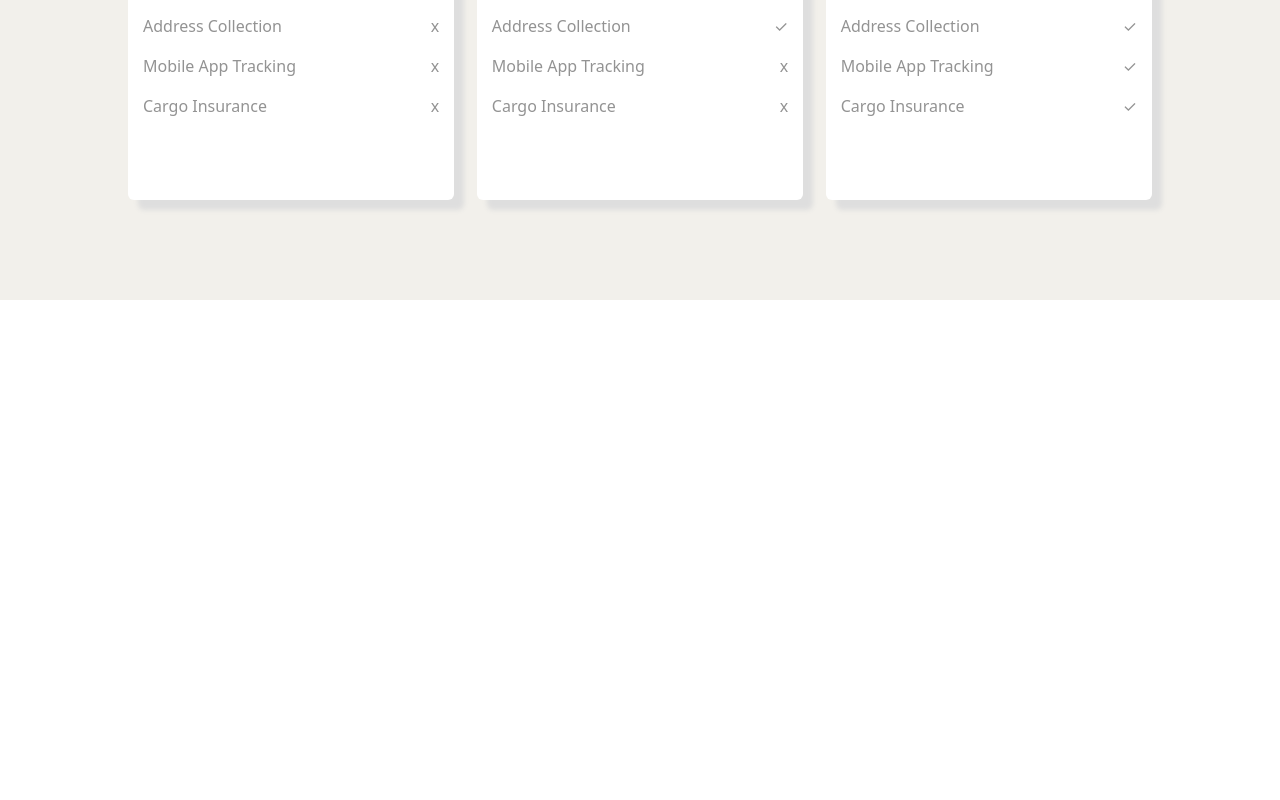
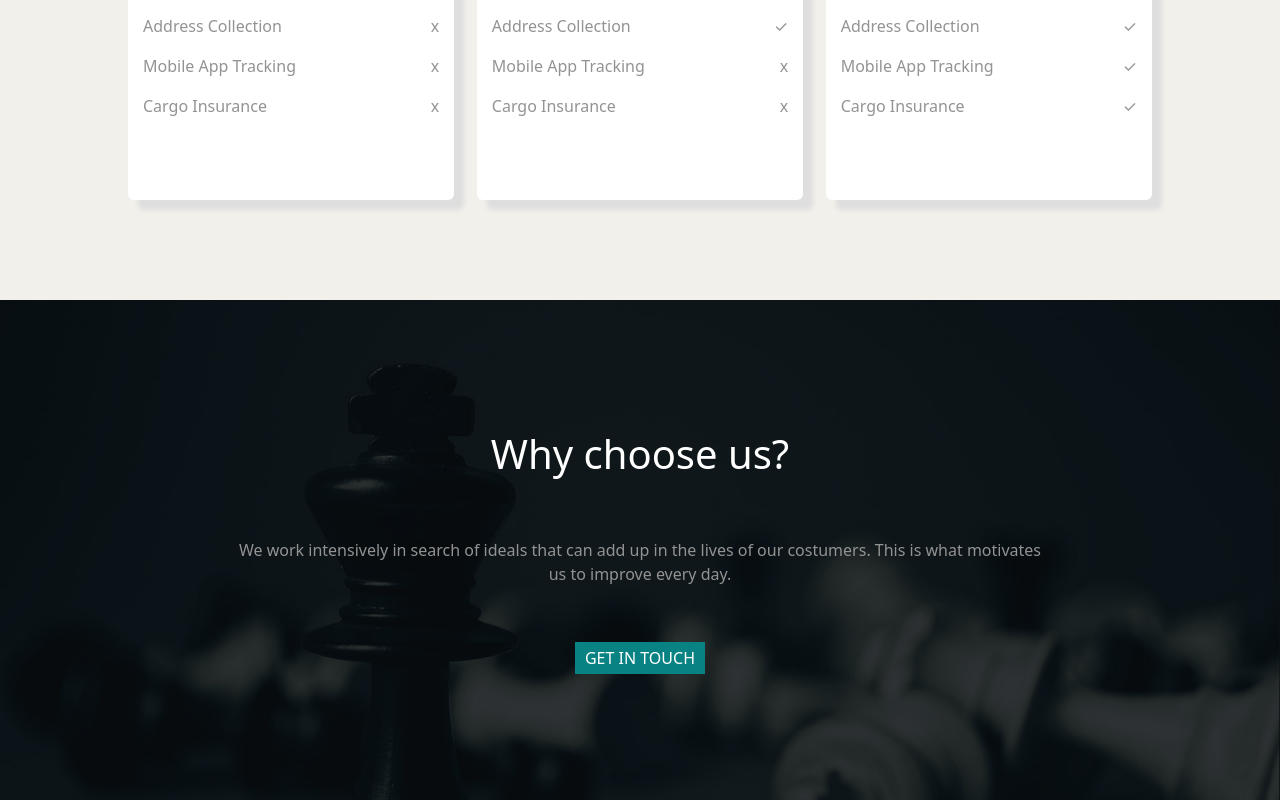
Before and after one commit to DylanBlanco/proj-html-vuejs, a Vue app: page / in a window 1280 px wide. Shown: the part 2479-3279 px from the top of the page. Before the commit the page ends 2779 px from the top, so only its background shows below. Built offline with nearby package versions, Linux system fonts and the light colour scheme.

Commit message:
main - Main Choose

```diff
--- /dev/null
+++ b/src/assets/scss/partials/mainChoose.scss
@@ -0,0 +1,21 @@
+/*
+Main Choose
+*/
+.mainChoose {
+    background-image: url(/public/img/bg-7.jpg);
+    background-repeat: no-repeat;
+    background-size: 100%;
+    padding: 100px;
+}
+
+.mainChoose .box {
+    text-align: center;
+}
+
+.mainChoose .box li {
+    padding: 30px;
+}
+
+.mainChoose .box li a {
+    padding: 5px 10px;
+}
--- a/src/components/MainApp.vue
+++ b/src/components/MainApp.vue
@@ -2,6 +2,7 @@
 import mainDelivery from './mainDelivery.vue';
 import mainIndustry from './mainIndustry.vue';
 import mainPricing from './mainPricing.vue';
+import mainChoose from './mainChoose.vue';
 export default {
     data() {
         return {
@@ -11,6 +12,7 @@ export default {
         mainDelivery,
         mainIndustry,
         mainPricing,
+        mainChoose,
     }
 }
 </script>
@@ -25,6 +27,9 @@ export default {
 
         <!-- pricing table -->
         <mainPricing />
+
+        <!-- main choose -->
+         <mainChoose />
     </main>
 </template>
 
--- /dev/null
+++ b/src/components/mainChoose.vue
@@ -0,0 +1,59 @@
+<script>
+export default {
+    data() {
+        return {
+            textChoose: {
+                title: 'Why choose us?',
+                text: 'We work intensively in search of ideals that can add up in the lives of our costumers. This is what motivates us to improve every day.',
+                link: 'GET IN TOUCH',
+            }
+        }
+    }
+}
+</script>
+
+<template>
+    <section class="mainChoose">
+        <div class="container">
+            <div class="box">
+                <ul>
+                    <li>
+                        <h1>
+                            {{ textChoose.title }}
+                        </h1>
+                    </li>
+                    <li>
+                        <p>
+                            {{ textChoose.text }}
+                        </p>
+                    </li>
+                    <li>
+                        <a href="#">
+                            {{ textChoose.link }}
+                        </a>
+                    </li>
+                </ul>
+            </div>
+        </div>
+    </section>
+</template>
+
+<style lang="scss" scoped>
+@use '../assets/scss/partials/reset.scss' as*;
+@use '../assets/scss/partials/variables.scss' as *;
+@use '../assets/scss/generalStyle.scss' as*;
+@use '../assets/scss/partials/mainChoose.scss' as*;
+
+.mainChoose h1 {
+    color: white;
+}
+
+.mainChoose p {
+    color: $textColorMain;
+}
+
+.mainChoose a {
+    color: white;
+    background-color: $mainTextAColor;
+}
+</style>
```
Also changed, not shown: src/components/footerContact.vue (added, +17 -0 lines), src/components/footerEnd.vue (added, +17 -0 lines).
